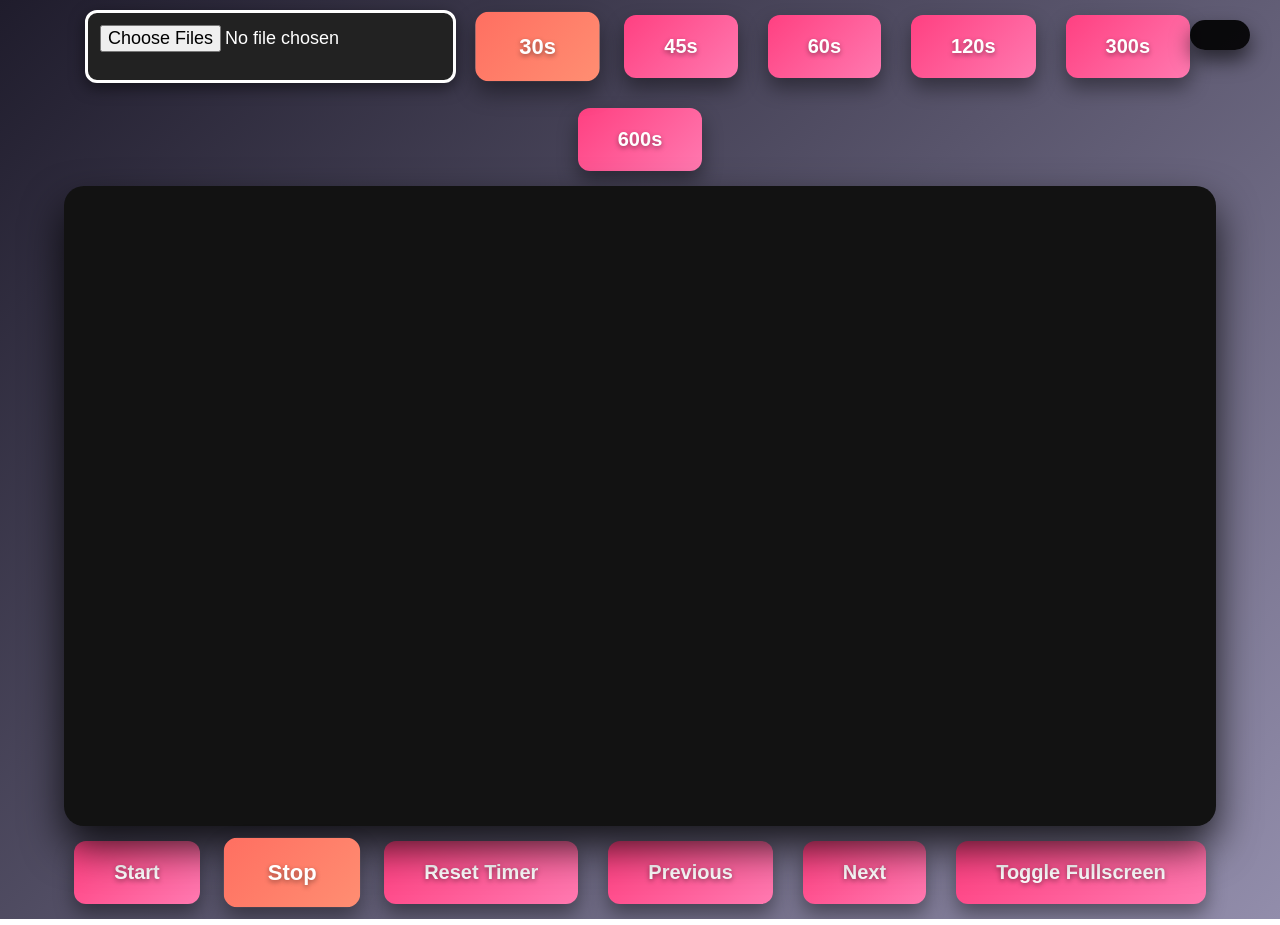
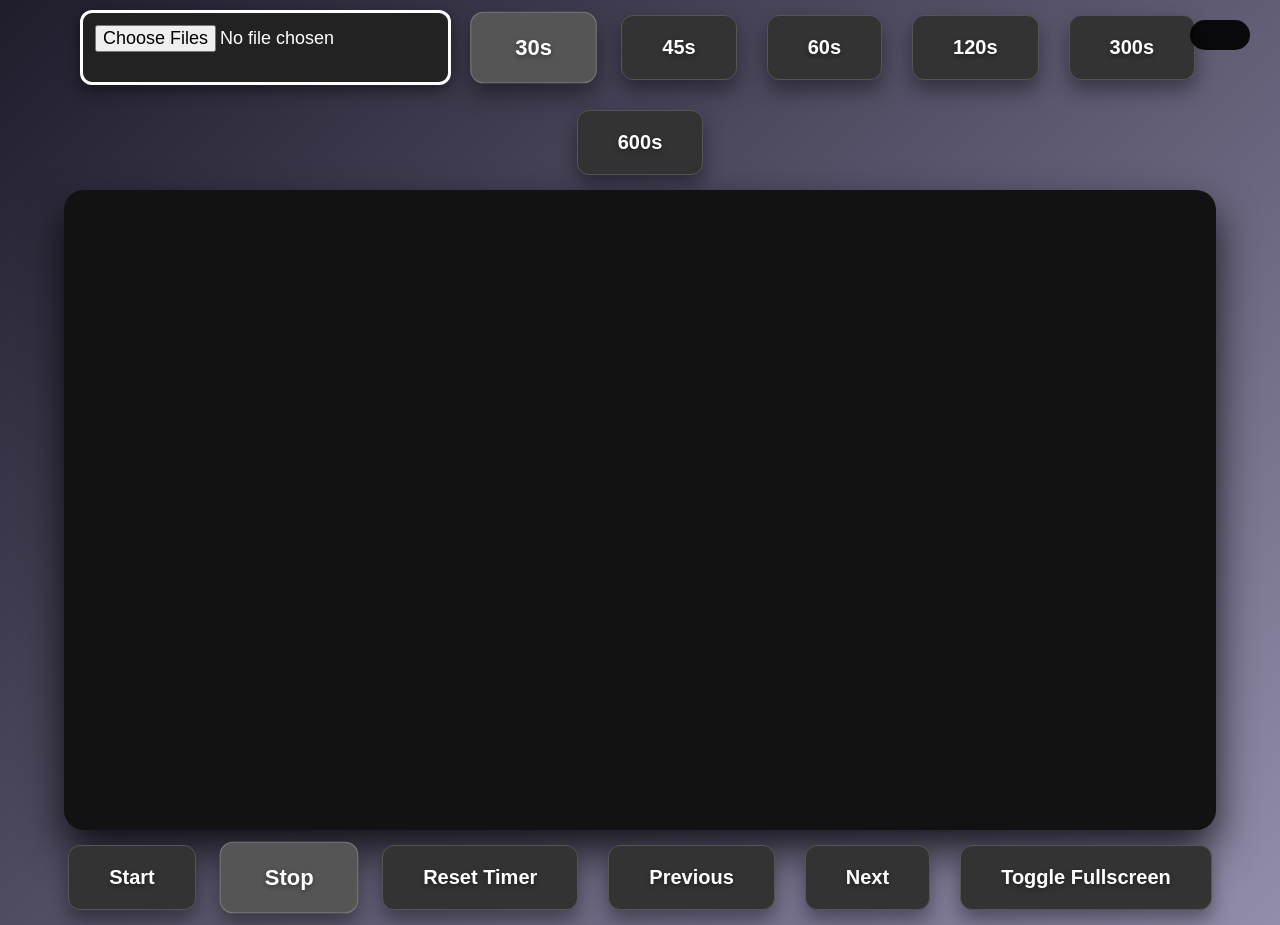
Before and after one commit to mehmetasilkilic/slideshow-app, a React (Create React App) app: page / in a window 1280 px wide. Built offline with nearby package versions, Linux system fonts and the light colour scheme.

Commit message:
button ui updated

```diff
--- a/src/App.js
+++ b/src/App.js
@@ -143,6 +143,7 @@ const SlideshowApp = () => {
     </div>
   );
 };
+
 const styles = {
   container: {
     display: "flex",
@@ -166,7 +167,6 @@ const styles = {
     backgroundColor: "#222",
     color: "#fff",
     boxShadow: "0px 5px 15px rgba(0, 0, 0, 0.5)",
-    transition: "transform 0.3s ease, box-shadow 0.3s ease",
   },
   timer: {
     position: "absolute",
@@ -178,10 +178,6 @@ const styles = {
     borderRadius: "30px",
     fontSize: "24px",
     fontWeight: "bold",
-    textShadow: "0px 0px 15px rgba(0, 255, 198, 0.8)",
-    boxShadow: "0px 10px 20px rgba(0, 0, 0, 0.6)",
-    zIndex: 10,
-    animation: "pulse 2s infinite",
   },
   imageContainer: {
     width: "90%",
@@ -193,7 +189,6 @@ const styles = {
     borderRadius: "20px",
     overflow: "hidden",
     boxShadow: "0px 20px 40px rgba(0, 0, 0, 0.8)",
-    position: "relative",
   },
   image: {
     maxWidth: "100%",
@@ -211,9 +206,9 @@ const styles = {
     fontSize: "20px",
     fontWeight: "bold",
     cursor: "pointer",
-    backgroundImage: "linear-gradient(135deg, #ff4081, #ff79b0)",
+    backgroundColor: "#333",
     color: "white",
-    border: "none",
+    border: "1px solid #555",
     borderRadius: "12px",
     transition: "background-image 0.4s ease, transform 0.3s ease",
     boxShadow: "0px 10px 20px rgba(0, 0, 0, 0.4)",
@@ -227,9 +222,9 @@ const styles = {
     fontSize: "20px",
     fontWeight: "bold",
     cursor: "pointer",
-    backgroundImage: "linear-gradient(135deg, #ff6f61, #ff8e72)",
+    backgroundColor: "#555",
     color: "white",
-    border: "none",
+    border: "1px solid #777",
     borderRadius: "12px",
     transition: "background-image 0.4s ease, transform 0.3s ease",
     boxShadow: "0px 10px 20px rgba(0, 0, 0, 0.4)",
```
